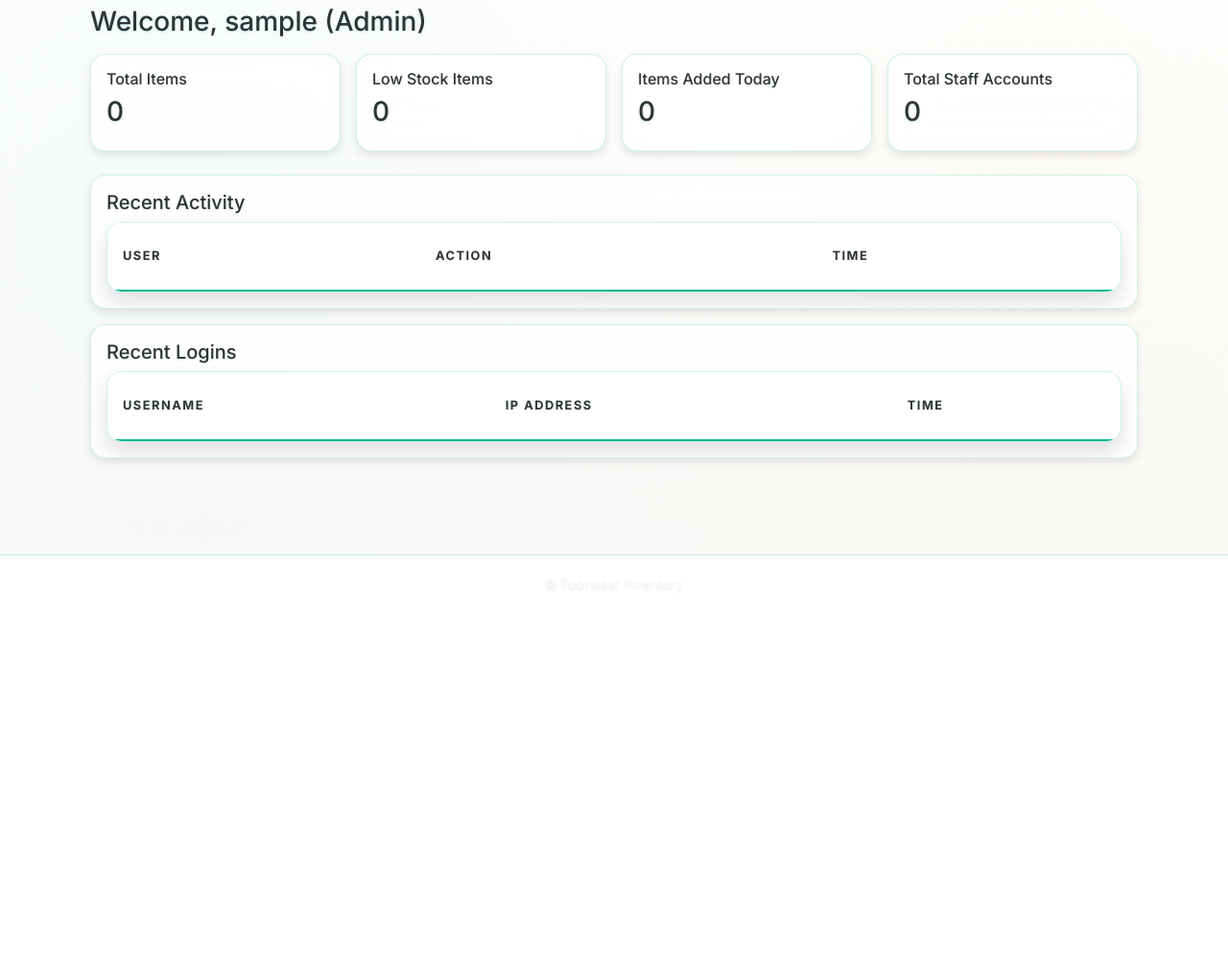
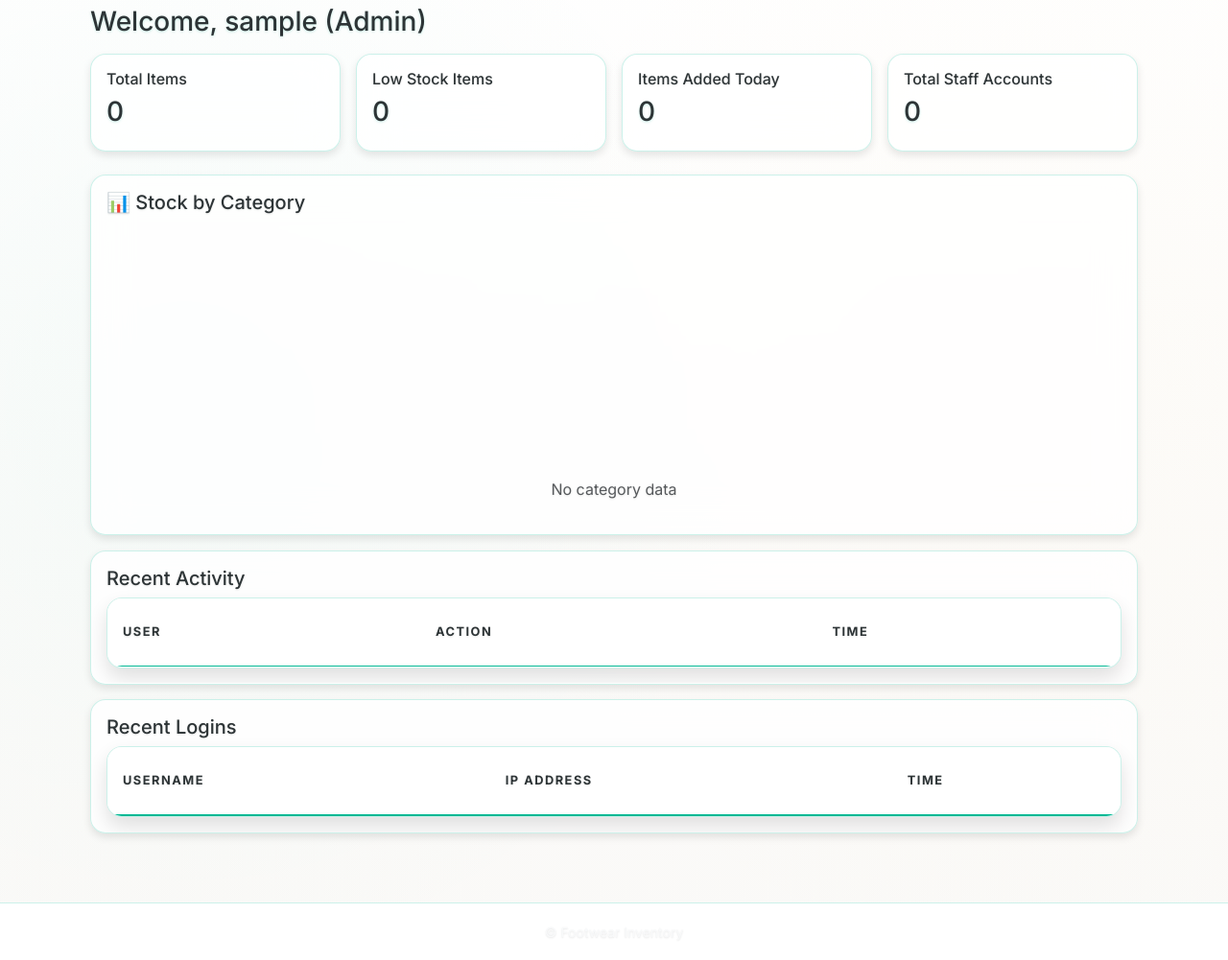
Before and after one commit to HarveyValdez/inventory_system, a Flask app: page /admin_dashboard in a window 1280 px wide. Shown: the part 162-1163 px from the top of the page at 96% size. Before the commit the page ends 777 px from the top, so only its background shows below. Run offline with Flask 3, Linux system fonts and the light colour scheme; the visitor is signed in with stand-in values (Sample User, id 1); data that the repository does not hold is empty.

Commit message:
added chart

```diff
--- a/app.py
+++ b/app.py
@@ -283,6 +283,38 @@ def admin_dashboard():
     recent_activities = ActivityLog.query.order_by(ActivityLog.timestamp.desc()).limit(20).all()
     recent_logins = LoginActivity.query.order_by(LoginActivity.timestamp.desc()).limit(20).all()
 
+    # 📊 CHART DATA: Stock by Category
+    try:
+        from sqlalchemy import func
+
+        # Debug: Count total products first
+        total_products = Product.query.count()
+        print(f"DEBUG: Total products in database: {total_products}")
+
+        chart_data = db.session.query(
+            Product.category,
+            func.sum(Product.stock).label('total_stock')
+        ).filter(
+            Product.category.isnot(None),
+            Product.category != ''
+        ).group_by(Product.category).all()
+
+        print(f"DEBUG: Chart data retrieved: {len(chart_data)} categories")
+        for row in chart_data:
+            print(f"  - {row.category}: {row.total_stock} units")
+
+        chart_categories = [row.category for row in chart_data]
+        chart_stocks = [row.total_stock for row in chart_data]
+
+        # Safety check for empty data
+        if not chart_categories:
+            print("WARNING: No categories found for chart!")
+
+    except Exception as e:
+        print(f"ERROR in chart query: {e}")
+        chart_categories = []
+        chart_stocks = []
+
     return render_template(
         'admin_dashboard.html',
         username=session['username'],
@@ -292,7 +324,9 @@ def admin_dashboard():
         items_added_today=items_added_today,
         total_staff=total_staff,
         recent_activities=recent_activities,
-        recent_logins=recent_logins
+        recent_logins=recent_logins,
+        chart_categories=chart_categories,
+        chart_stocks=chart_stocks
     )
 
 
@@ -301,7 +335,26 @@ def staff_dashboard():
     if session.get('role') != 'staff':
         flash("Access denied: Staff only.", "danger")
         return redirect(url_for('login'))
-    return render_template('staff_dashboard.html', username=session['username'])
+
+    # 📊 CHART DATA: Stock by Category (same as admin)
+    from sqlalchemy import func
+    chart_data = db.session.query(
+        Product.category,
+        func.sum(Product.stock).label('total_stock')
+    ).filter(
+        Product.category.isnot(None),
+        Product.category != ''
+    ).group_by(Product.category).all()
+
+    chart_categories = [row.category for row in chart_data]
+    chart_stocks = [row.total_stock for row in chart_data]
+
+    return render_template(
+        'staff_dashboard.html',
+        username=session['username'],
+        chart_categories=chart_categories,
+        chart_stocks=chart_stocks
+    )
 
 
 # =====================================================
--- /dev/null
+++ b/static/js/Chart.js
@@ -0,0 +1,49 @@
+// static/js/chart.js - Fixed height version
+
+document.addEventListener('DOMContentLoaded', function() {
+    const canvas = document.getElementById('stockChart');
+    if (!canvas) return;
+
+    const categories = JSON.parse(canvas.dataset.categories || '[]');
+    const stocks = JSON.parse(canvas.dataset.stocks || '[]');
+
+    if (categories.length > 0 && stocks.length > 0) {
+        // Set fixed canvas size
+        canvas.style.height = '250px';
+
+        new Chart(canvas.getContext('2d'), {
+            type: 'bar',
+            data: {
+                labels: categories,
+                datasets: [{
+                    label: 'Total Stock',
+                    data: stocks,
+                    backgroundColor: 'rgba(0, 184, 148, 0.8)',
+                    borderColor: 'rgba(0, 184, 148, 1)',
+                    borderWidth: 1,
+                    borderRadius: 5
+                }]
+            },
+            options: {
+                responsive: true,
+                maintainAspectRatio: false, // This is key for fixed height
+                plugins: {
+                    legend: { display: false }
+                },
+                scales: {
+                    y: {
+                        beginAtZero: true,
+                        title: { display: true, text: 'Stock Quantity' }
+                    },
+                    x: {
+                        title: { display: true, text: 'Category' }
+                    }
+                }
+            }
+        });
+    } else {
+        canvas.style.display = 'none';
+        const card = canvas.closest('.card');
+        if (card) card.innerHTML += '<p class="text-muted text-center mt-3">No category data</p>';
+    }
+});
--- a/templates/admin_dashboard.html
+++ b/templates/admin_dashboard.html
@@ -42,12 +42,15 @@
   </div>
   {% endif %}
 
-  <!-- Low stock warning -->
-  {% if low_stock_count > 0 %}
-  <div class="alert alert-danger">
-    <strong>🚨 Alert:</strong> {{ low_stock_count }} item(s) need immediate restocking!
+  <!-- 📊 CHART SECTION - FIXED HEIGHT -->
+  <div class="card p-3 mb-3">
+    <h5>📊 Stock by Category</h5>
+    <div style="height: 250px; position: relative;">
+      <canvas id="stockChart"
+              data-categories="{{ chart_categories|tojson|forceescape }}"
+              data-stocks="{{ chart_stocks|tojson|forceescape }}"></canvas>
+    </div>
   </div>
-  {% endif %}
 
   <!-- Recent activities -->
   <div class="card p-3 mb-3">
@@ -68,7 +71,7 @@
     </div>
   </div>
 
-
+  <!-- Recent logins -->
   <div class="card p-3 mb-3">
     <h5>Recent Logins</h5>
     <div class="table-responsive" style="max-height: 250px; overflow-y: auto;">
@@ -86,7 +89,9 @@
       </table>
     </div>
   </div>
+</div>
 
-
-</div>
+<!-- Chart.js CDN and Custom JS -->
+<script src="https://cdn.jsdelivr.net/npm/chart.js"></script>
+<script src="{{ url_for('static', filename='js/chart.js') }}"></script>
 {% endblock %}
```
Also changed, not shown: templates/staff_dashboard.html (+22 -5 lines).
